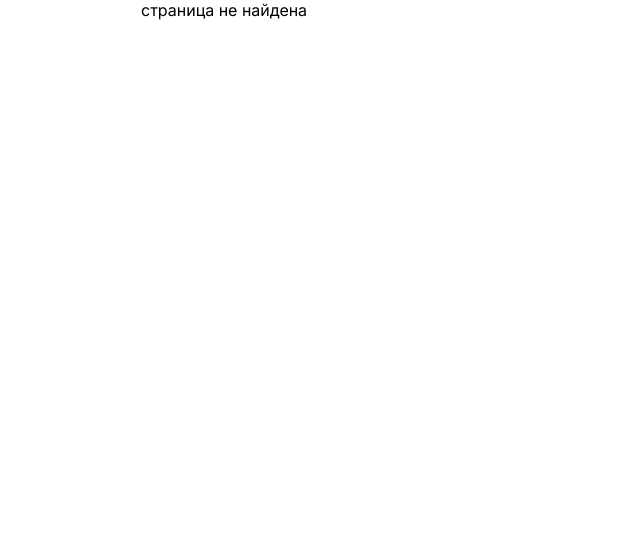
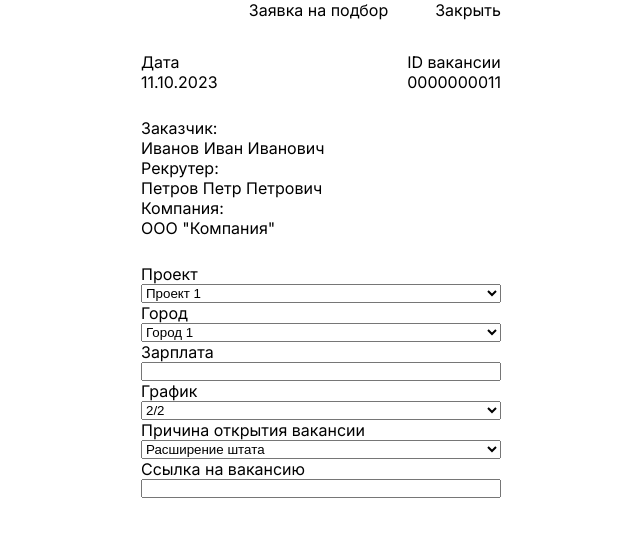
Before and after one commit to StudentFPW/GlazGo, a React (Create React App) app: page /zayavka in a window 1280 px wide. Shown: the top 536 px of the page, without its empty margins (319-959 px from the left). Built offline with nearby package versions, Linux system fonts and the light colour scheme.

Commit message:
start zayavka page

```diff
--- a/src/App.tsx
+++ b/src/App.tsx
@@ -7,6 +7,8 @@ import { Route, Routes } from "react-router-dom";
 import Chat from "./components/chat/Chat";
 import Vacancies from "./components/vacancies/Vacancies";
 import NotFound from "./components/NotFound";
+import Zayavka from "./components/zayavka/Zayavka";
+import Rf from "./components/zayavka/Rf";
 
 
 function App() {
@@ -18,8 +20,10 @@ function App() {
             <header></header>
             <main>
               <Routes>
-                <Route path="/" element={<Vacancies/>}/>
+                <Route path="/" element={<Rf/>}/>
                 <Route path="/authorization" element={<Authorization/>}/>
+                <Route path="/vacancies" element={<Vacancies/>}/>
+                <Route path="/zayavka" element={<Zayavka/>}/>
                 <Route path="/chat" element={<Chat/>}/>
                 <Route path="*" element={<NotFound />} />
               </Routes>
--- /dev/null
+++ b/src/components/zayavka/Rf.jsx
@@ -0,0 +1,11 @@
+import React from 'react'
+
+const Rf = () => {
+  return (
+    <div>
+      kfgjklgj
+    </div>
+  )
+}
+
+export default Rf
--- /dev/null
+++ b/src/components/zayavka/Zayavka.tsx
@@ -0,0 +1,70 @@
+import React from 'react'
+import * as S from './ZayavkaStyled'
+
+const Zayavka = () => {
+  return (
+    <S.Container>
+        <S.Title>
+            <p>Заявка на подбор</p>
+            <p>Закрыть</p>
+        </S.Title>
+        <S.Head>
+            <div>
+                <p>Дата</p>
+                <p>11.10.2023</p>
+            </div>
+            <div>
+                <p>ID вакансии</p>
+                <p>0000000011</p>
+            </div>
+        </S.Head>
+        <S.Info>
+            <div>
+                <p>Заказчик:</p>
+                <p>Иванов Иван Иванович</p>
+            </div>
+            <div>
+                <p>Рекрутер:</p>
+                <p>Петров Петр Петрович</p>
+            </div>
+            <div>
+                <p>Компания:</p>
+                <p>OOO "Компания"</p>
+            </div>
+        </S.Info>
+        <S.Form>
+            <label htmlFor="">Проект</label>
+            <select name="" id="">
+                <option value="1">Проект 1</option>
+                <option value="2">Проект 2</option>
+                <option value="3">Проект 3</option>
+            </select>
+            <label htmlFor="">Город</label>
+            <select name="" id="">
+                <option value="1">Город 1</option>
+                <option value="2">Город 2</option>
+                <option value="3">Город 3</option>
+            </select>
+            <label htmlFor="">Зарплата</label>
+            <input type="number" />
+            <label htmlFor="">График</label>
+            <select name="" id="">
+                <option value="1">2/2</option>
+                <option value="2">5/2</option>
+                <option value="3">3/3</option>
+            </select>
+            <label htmlFor="">Причина открытия вакансии</label>
+            <select name="" id="">
+                <option value="1">Расширение штата</option>
+                <option value="2">Увольнение сотрудника</option>
+                <option value="3">Повышение сотрудника</option>
+            </select>
+            <label htmlFor="">Ссылка на вакансию</label>
+            <input type="text" />
+        </S.Form>
+
+    </S.Container>
+  )
+}
+
+export default Zayavka
--- /dev/null
+++ b/src/components/zayavka/ZayavkaStyled.ts
@@ -0,0 +1,26 @@
+import styled from "styled-components";
+
+export const Container = styled.div`
+
+`
+export const Title = styled.div`
+    display: flex;
+    justify-content: end;
+    column-gap: 47px;
+    width: 100%;
+    margin-bottom: 32px;
+`
+export const Head = styled.div`
+    display: flex;
+    justify-content: space-between;
+    margin-bottom: 26px;
+`
+export const Info = styled.div`
+    margin-bottom: 26px;
+`
+export const Form = styled.form`
+    display: flex;
+    flex-direction: column;
+    /* align-items: stretch; */
+    justify-content: stretch;
+`
```
Also changed, not shown: src/images/icons/close.svg (added).
